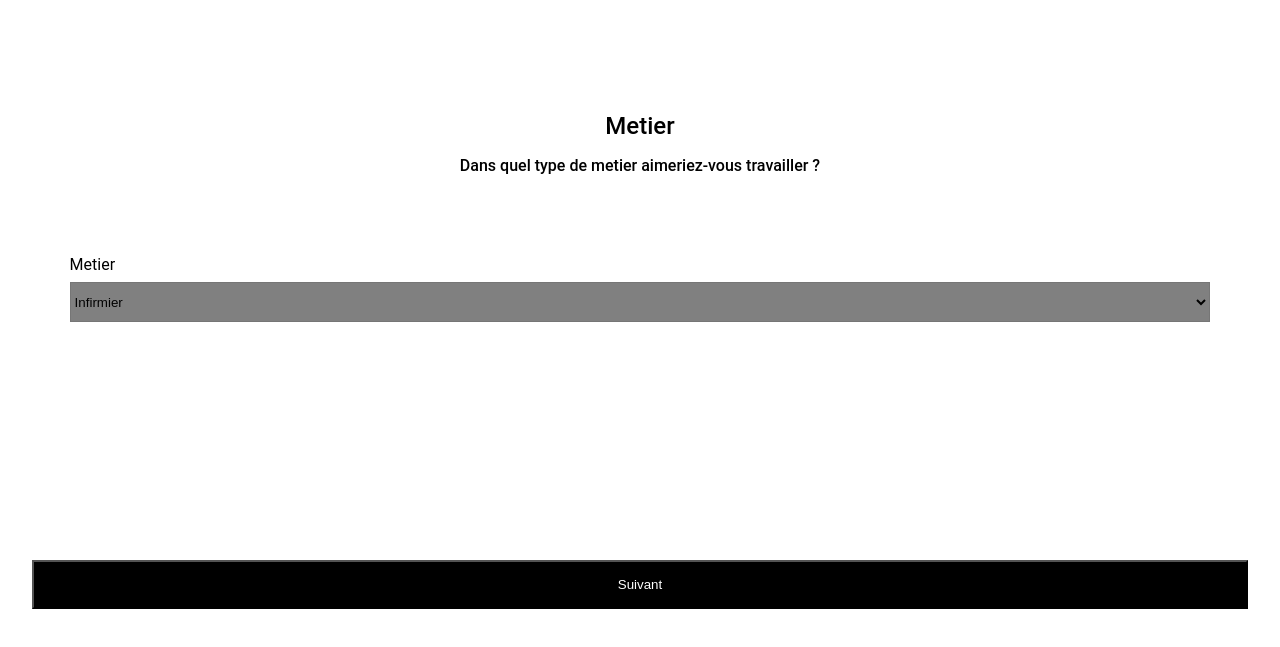
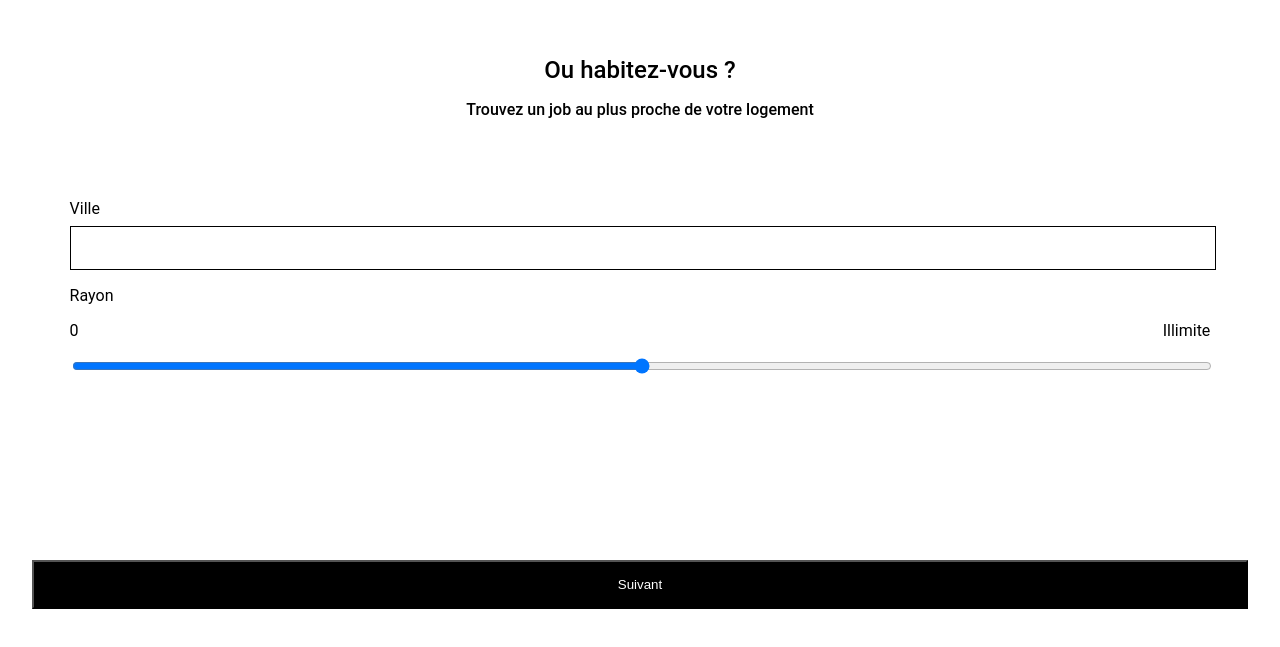
Before and after one commit to StanDelamourd/poc-nuxt, a Nuxt app: page /inscription in a window 1280 px wide. Shown: the part 151-798 px from the top of the page. Built offline with nearby package versions, Linux system fonts and the light colour scheme.

Commit message:
Add fivethStep component to inscription page

```diff
--- a/components/field/index.vue
+++ b/components/field/index.vue
@@ -4,7 +4,14 @@
     <select v-if="datas" name="" id="" @change="updateValue($event.target.value)">
       <option v-for="data in datas" :key="data.value" :value="data.title">{{data.title}}</option>
     </select>
-    <input v-else :type="inputType" @input="updateValue($event.target.value)"/>
+    <div v-else-if="inputType === 'range'">
+      <div class="form__range">
+        <p>0</p>
+        <p>Illimite</p>
+      </div>
+      <input type="range" @input="updateValue($event.target.value)">
+    </div>
+    <input v-else :type="inputType || 'text'" @input="updateValue($event.target.value)"/>
   </div>
 </template>
 
@@ -28,6 +35,9 @@ export default {
       required: true
     }
   },
+  created(){
+    console.log(this.inputType)
+  },
   methods:{
     updateValue(inputValue){
       this.$emit('value', inputValue)
@@ -36,6 +46,26 @@ export default {
 }
 </script>
 <style scoped>
+  input[type=range]{
+    width: 100%;
+  }
+  input[type=range]::-ms-track {
+    background: #000;
+    width: 100%;
+    border: 1px solid black;
+  }
+  input[type=range]::-webkit-slider-thumb {
+    background: #000;
+    border: 1px solid black;
+  }
+  input[type=range]::-moz-range-thumb {
+    background: #000;
+    border: 1px solid black;
+  }
+  .form__range{
+    display: flex;
+    justify-content: space-between;
+  }
   select{
     background: grey;
     color: black;
@@ -52,7 +82,7 @@ export default {
   label{
     display: block;
   }
-  input {
+  input[type=text], input[type=password], input[type=email] {
     width: 100%;
     border: 1px solid black;
     height: 5vh;
--- a/components/fivethStep/index.vue
+++ b/components/fivethStep/index.vue
@@ -0,0 +1,37 @@
+<template>
+  <div>
+    <h1>Ou habitez-vous ?</h1>
+    <h2>Trouvez un job au plus proche de votre logement</h2>
+    <Field :value="city" label="Ville"/>
+    <Field :value="radius" inputType="range" label="Rayon"/>
+  </div>
+</template>
+
+<script>
+import Field from '../field';
+export default {
+  name: 'thirdStep',
+  components: {
+    Field
+  },
+  data(){
+    return {
+      city: '',
+      radius: 1
+    };
+  }
+}
+</script>
+<style scoped>
+h1, h2 {
+  text-align: center;
+  font-weight: 500;
+}
+h1 {
+  font-size: 1.5em;
+}
+h2 {
+  font-size: 1em;
+  margin: 2vh 0 10vh 0;
+}
+</style>
--- a/components/fourthStep/index.vue
+++ b/components/fourthStep/index.vue
@@ -1,7 +1,7 @@
 <template>
   <div>
-    <h1>Metier</h1>
-    <h2>Dans quel type de metier aimeriez-vous travailler ?</h2>
+    <h1>Situation</h1>
+    <h2>Pour que nous vous proposions des emplois adapte a votre besoin</h2>
     <Field :value="situation" label="Situation" :datas="situations"/>
   </div>
 </template>
--- a/pages/inscription/index.vue
+++ b/pages/inscription/index.vue
@@ -4,7 +4,9 @@
       <form>
         <!-- <FirstStep/> -->
         <!-- <SecondStep/> -->
-        <ThirdStep/>
+        <!-- <ThirdStep/> -->
+        <!-- <FourthStep/> -->
+        <FivethStep/>
       </form>
     </div>
     <Button title="Suivant" />
@@ -14,6 +16,8 @@
 import FirstStep from '../../components/firstStep';
 import SecondStep from '../../components/secondStep';
 import ThirdStep from '../../components/thirdStep';
+import FourthStep from '../../components/fourthStep';
+import FivethStep from '../../components/fivethStep';
 
 import Button from '../../components/button';
 
@@ -27,6 +31,8 @@ export default {
     FirstStep,
     SecondStep,
     ThirdStep,
+    FourthStep,
+    FivethStep,
     Button,
   }
 }
```
